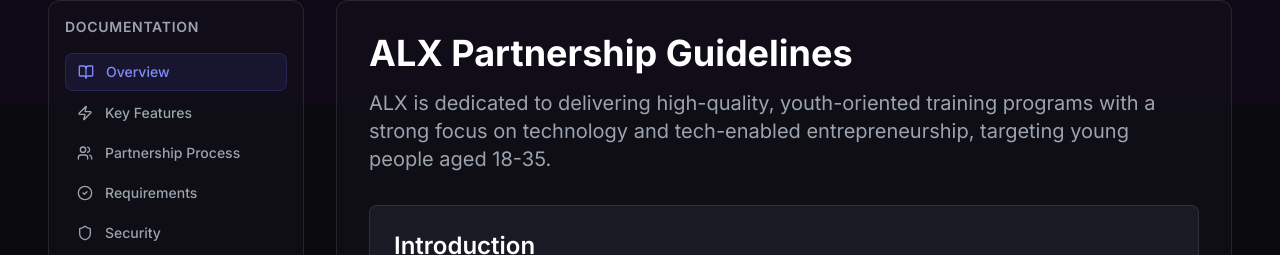
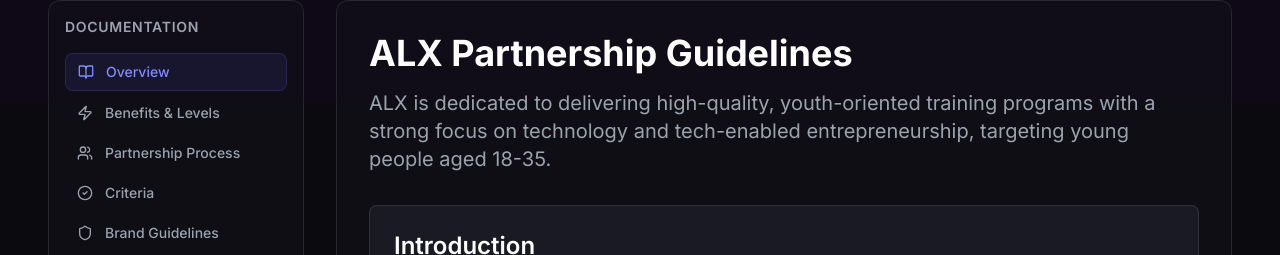
Before and after one commit to BisratJ/alx-partnership, a Next.js app: page / in a window 1280 px wide. Shown: the part 697-952 px from the top of the page. Built offline with nearby package versions, Linux system fonts and the light colour scheme.

Commit message:
Update sidebar section labels to match ALX Partnership Guidelines content

```diff
--- a/app/page.tsx
+++ b/app/page.tsx
@@ -18,10 +18,10 @@
 
   const sections = [
     { id: 'overview', label: 'Overview', icon: BookOpen },
-    { id: 'features', label: 'Key Features', icon: Zap },
+    { id: 'features', label: 'Benefits & Levels', icon: Zap },
     { id: 'process', label: 'Partnership Process', icon: Users },
-    { id: 'requirements', label: 'Requirements', icon: CheckCircle2 },
-    { id: 'security', label: 'Security', icon: Shield },
+    { id: 'requirements', label: 'Criteria', icon: CheckCircle2 },
+    { id: 'security', label: 'Brand Guidelines', icon: Shield },
   ];
 
   return (
```
